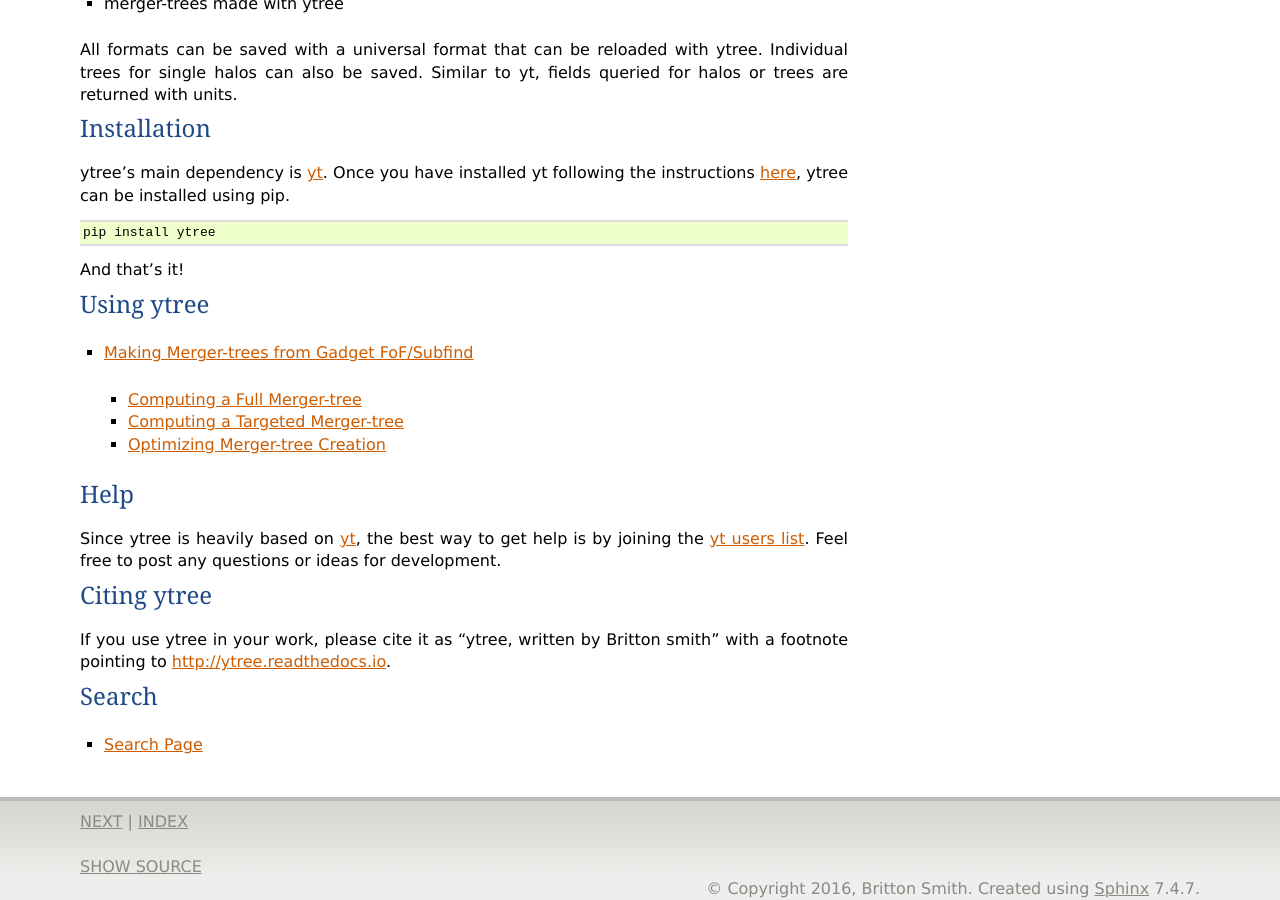
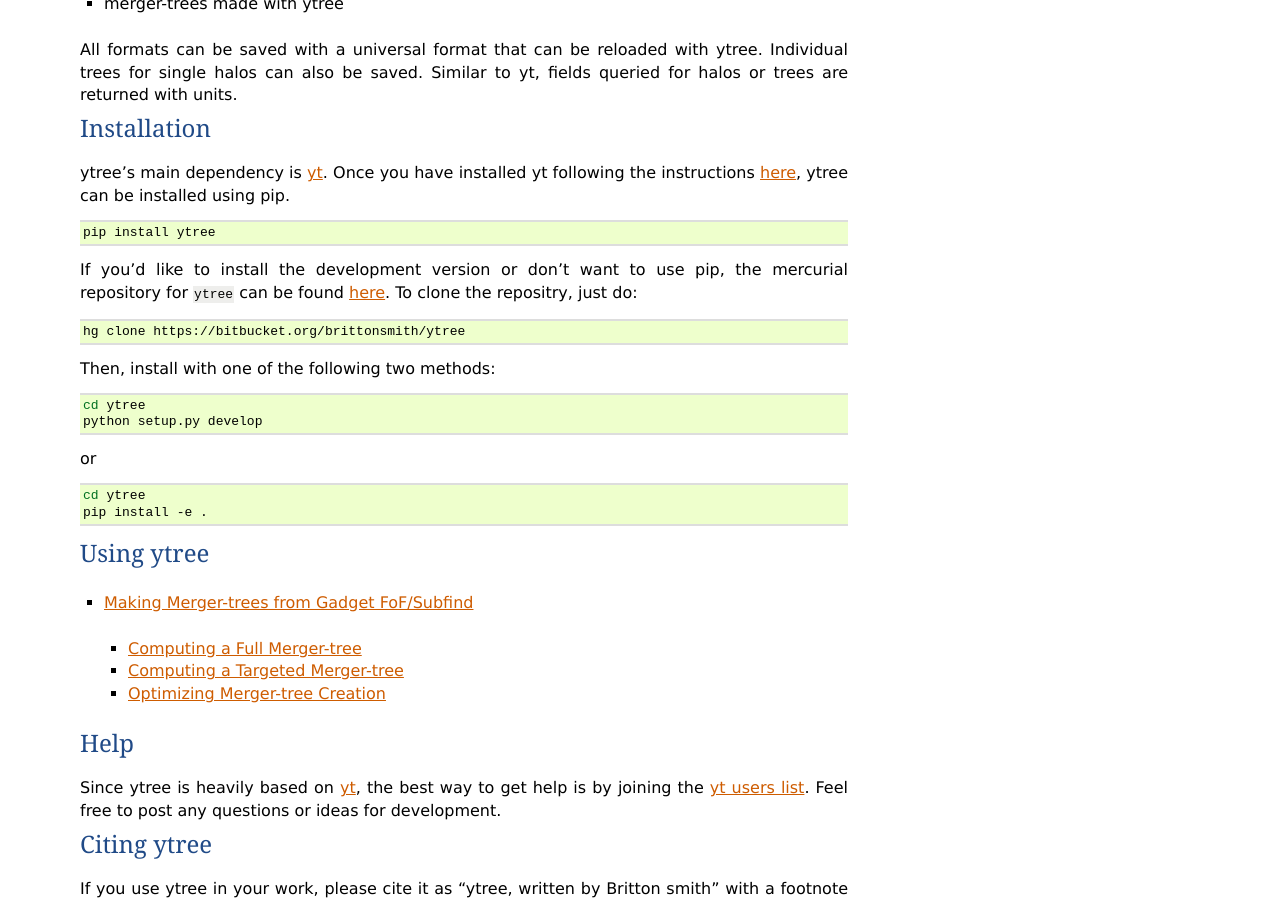
Before and after one commit to ytree-project/treefarm, a Sphinx documentation site: the page built from doc/source/index.rst, in a window 1280 px wide and 900 px high, scrolled down 326 px. Built offline with Sphinx 7.4.7, drawn with Linux system fonts in a browser that asks for light colours; pages that are not in the unit, such as notebooks, are missing from menus.

Commit message:
Adding reference to repo in docs.

```diff
--- a/doc/source/index.rst
+++ b/doc/source/index.rst
@@ -25,13 +25,34 @@
 
 ytree's main dependency is `yt <http://yt-project.org/>`_.  Once you
 have installed yt following the instructions `here
-<http://yt-project.org/#getyt>`_, ytree can be installed using pip.
+<http://yt-project.org/#getyt>`__, ytree can be installed using pip.
 
 .. code-block:: bash
 
     pip install ytree
 
-And that's it!
+If you'd like to install the development version or don't want to use
+pip, the mercurial repository for ``ytree`` can be found
+`here <https://bitbucket.org/brittonsmith/ytree>`__.  To clone the
+repositry, just do:
+
+.. code-block:: bash
+
+   hg clone https://bitbucket.org/brittonsmith/ytree
+
+Then, install with one of the following two methods:
+
+.. code-block:: bash
+
+   cd ytree
+   python setup.py develop
+
+or
+
+.. code-block:: bash
+
+   cd ytree
+   pip install -e .
 
 Using ytree
 ===========
```
